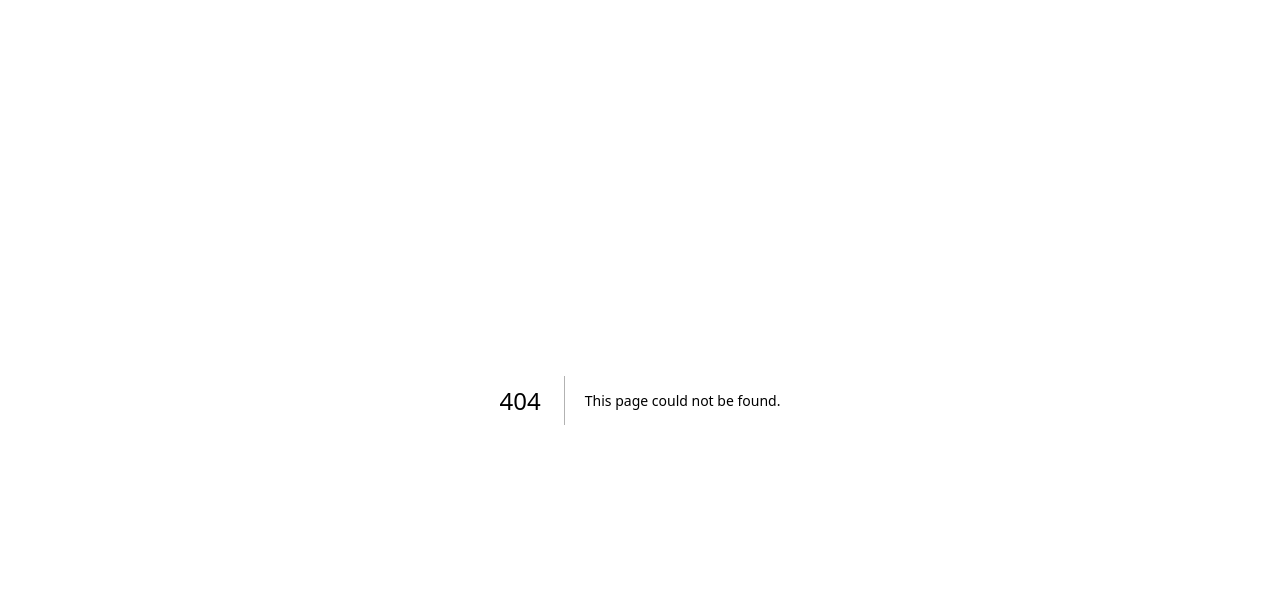
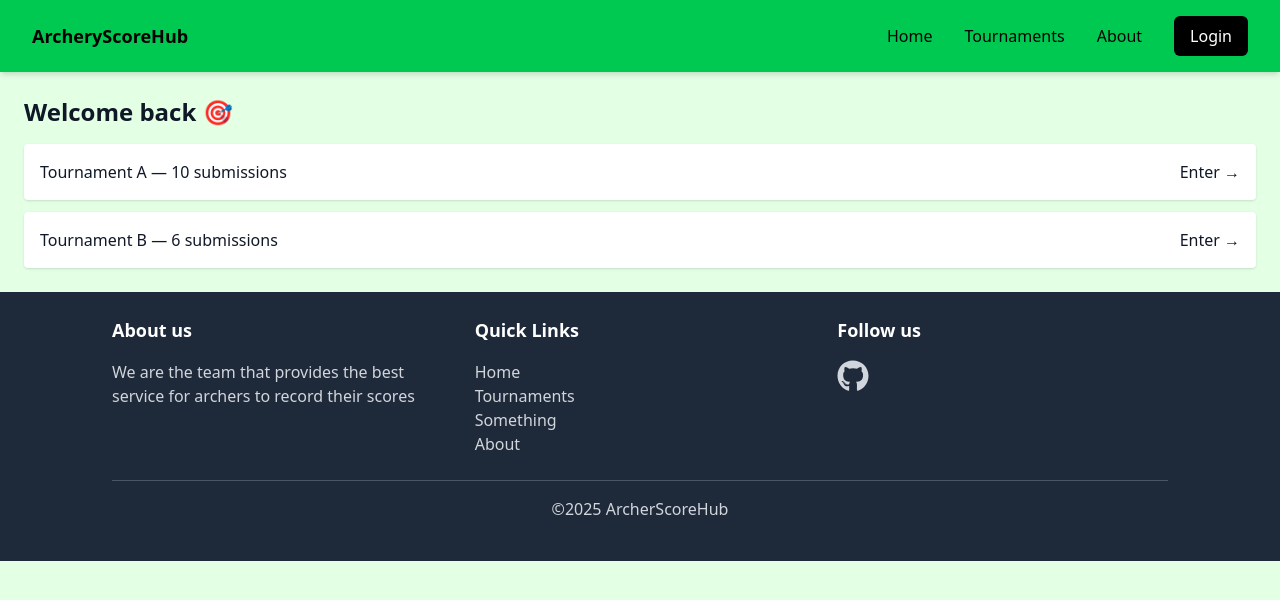
Before and after one commit to HuynhBaThanh105029615/archery_score_system, a Next.js app in the folder frontend/: page /recorder_dashboard in a window 1280 px wide. Before the commit this address had no page. Shown: the top 600 px of the page. Built offline with nearby package versions, Linux system fonts and the light colour scheme.

Commit message:
recorder dashboard

```diff
--- a/frontend/src/app/(user)/page.tsx
+++ b/frontend/src/app/(user)/page.tsx
@@ -50,9 +50,11 @@ export default function Home() {
           <p className="text-gray-600 text-center mb-5">
             The recent tournaments that are happening right now
           </p>
-          <button className="bg-black text-white w-full py-2 rounded-lg hover:bg-gray-800 transition-all duration-300">
-            Recent Tournaments
-          </button>
+          <Link href="/recorder_dashboard" className="w-full">
+            <button className="bg-black text-white w-full py-2 rounded-lg hover:bg-gray-800 transition-all duration-300">
+              Recent Tournaments
+            </button>
+          </Link>
         </div>
 
         {/* About card */}
--- /dev/null
+++ b/frontend/src/app/(user)/recorder_dashboard/RecorderDashboardUI.tsx
@@ -0,0 +1,48 @@
+"use client";
+
+import { FC } from "react";
+
+export interface TournamentItem {
+  id: number;
+  name: string;
+  submissions: number;
+  archers: number;
+}
+
+export interface ScoreItem {
+  id: number;
+  archer: string;
+  score: number;
+  status: "pending" | "approved";
+}
+
+interface Props {
+  tournaments: TournamentItem[];
+  history: ScoreItem[];
+  onEnterTournament: (id: number) => void;
+  onDisapproveScore: (id: number) => void;
+  onEnterScore: (id: number) => void;
+}
+
+const RecorderDashboardUI: FC<Props> = ({
+  tournaments,
+  history,
+  onEnterTournament,
+  onDisapproveScore,
+  onEnterScore,
+}) => (
+  <main className="p-6">
+    <h2 className="text-2xl font-bold mb-4">Welcome back 🎯</h2>
+
+    <section className="space-y-3">
+      {tournaments.map(t => (
+        <div key={t.id} className="bg-white p-4 rounded shadow flex justify-between">
+          <span>{t.name} — {t.submissions} submissions</span>
+          <button onClick={() => onEnterTournament(t.id)}>Enter →</button>
+        </div>
+      ))}
+    </section>
+  </main>
+);
+
+export default RecorderDashboardUI;
--- /dev/null
+++ b/frontend/src/app/(user)/recorder_dashboard/layout.tsx
@@ -0,0 +1,7 @@
+export default function Layout({
+  children,
+}: {
+  children: React.ReactNode;
+}) {
+  return <div>{children}</div>;
+}
--- /dev/null
+++ b/frontend/src/app/(user)/recorder_dashboard/page.tsx
@@ -0,0 +1,40 @@
+"use client";
+
+import RecorderDashboardUI, {
+    TournamentItem,
+    ScoreItem,
+} from "./RecorderDashboardUI";
+
+export default function DashboardPage() {
+    const tournaments: TournamentItem[] = [
+        { id: 1, name: "Tournament A", submissions: 10, archers: 5 },
+        { id: 2, name: "Tournament B", submissions: 6, archers: 3 },
+    ];
+
+    const history: ScoreItem[] = [
+        { id: 1, archer: "John Doe", score: 290, status: "pending" },
+        { id: 2, archer: "Jane Doe", score: 278, status: "pending" },
+    ];
+
+    const handleEnterTournament = (id: number) => {
+        console.log("Navigate to tournament", id);
+    };
+
+    const handleDisapproveScore = (id: number) => {
+        console.log("Disapprove score", id);
+    };
+
+    const handleEnterScore = (id: number) => {
+        console.log("Enter/Edit score", id);
+    };
+
+    return (
+        <RecorderDashboardUI
+        tournaments={tournaments}
+        history={history}
+        onEnterTournament={handleEnterTournament}
+        onDisapproveScore={handleDisapproveScore}
+        onEnterScore={handleEnterScore}
+        />
+    );
+}
```
